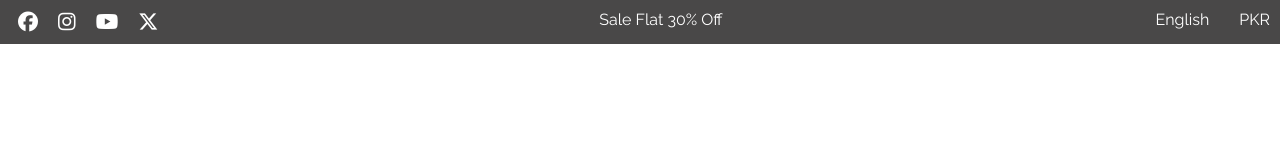
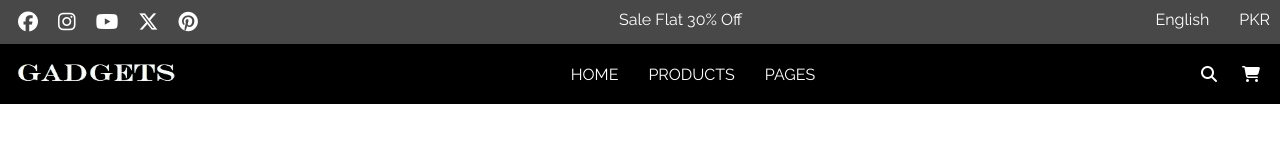
Before and after one commit to ArmishRehan/Tech-Gadget-Store, a plain HTML site: page index.html in a window 1280 px wide. Drawn offline with Linux system fonts and the light colour scheme.

Commit message:
added navbar and styled it

```diff
--- a/index.html
+++ b/index.html
@@ -24,7 +24,8 @@
             <a href="https://www.facebook.com/" target="_blank"><i class="fa-brands fa-facebook"></i></a>
             <a href="https://www.instagram.com/" target="_blank"><i class="fa-brands fa-instagram"></i></a>
             <a href="https://www.youtube.com/" target="_blank"><i class="fa-brands fa-youtube"></i></a>
-            <a href="https://www.youtube.com/" target="_blank"><i class="fa-brands fa-x-twitter"></i></a>
+            <a href="https://www.x.com/" target="_blank"><i class="fa-brands fa-x-twitter"></i></a>
+            <a href="https://www.pinterest.com/" target="_blank"><i class="fa-brands fa-pinterest"></i></a>
         </div>
 
         <div class="sale-message">
@@ -39,8 +40,32 @@
                 <a href="#">PKR</a>
             </div>
         </div>
+    </div>
 
-<!-- ==========navabr=================== -->
+
+
+    <!-- ==========navabr=================== -->
+
+    <div class="navbar">
+        <div class="logo">
+            <img src="/assets/logo.png" alt="Logo here" width="195px" height="auto">
+        </div>
+
+        <div class="links">
+            <a href="">HOME</a>
+            <a href="">PRODUCTS</a>
+            <a href="">PAGES</a>
+        </div>
+        <div class="search-cart">
+            <div class="search-bar">
+                <a href=""><i class="fa-solid fa-magnifying-glass"></i></a>
+            </div>
+
+            <div class="cart ">
+                <a href=""><i class="fa-solid fa-cart-shopping"></i></a>
+            </div>
+        </div>
+    </div>
 
 
 
--- a/style.css
+++ b/style.css
@@ -33,3 +33,40 @@
     justify-content: flex-end;
     gap: 30px;
 }
+
+/* ===============navbar================ */
+
+.navbar {
+    background-color: black;
+    display: flex;
+    justify-content: space-between;
+    padding: auto;
+    align-items: center;
+}
+
+.navbar .links {
+    display: flex;
+    justify-content: center;
+}
+
+.navbar .links a {
+    text-decoration: none;
+    color: white;
+    margin: 0 15px;
+}
+
+.navbar .search-cart {
+    display: flex;
+    align-items: center;
+}
+
+.navbar .search-bar a {
+    color: white;
+    margin-left: 10px;
+    margin-right: 5px;
+}
+.navbar .cart a {
+    color: white;
+    margin-left: 20px;
+    margin-right: 20px;
+}
```
Also changed, not shown: assets/logo.png (added).
